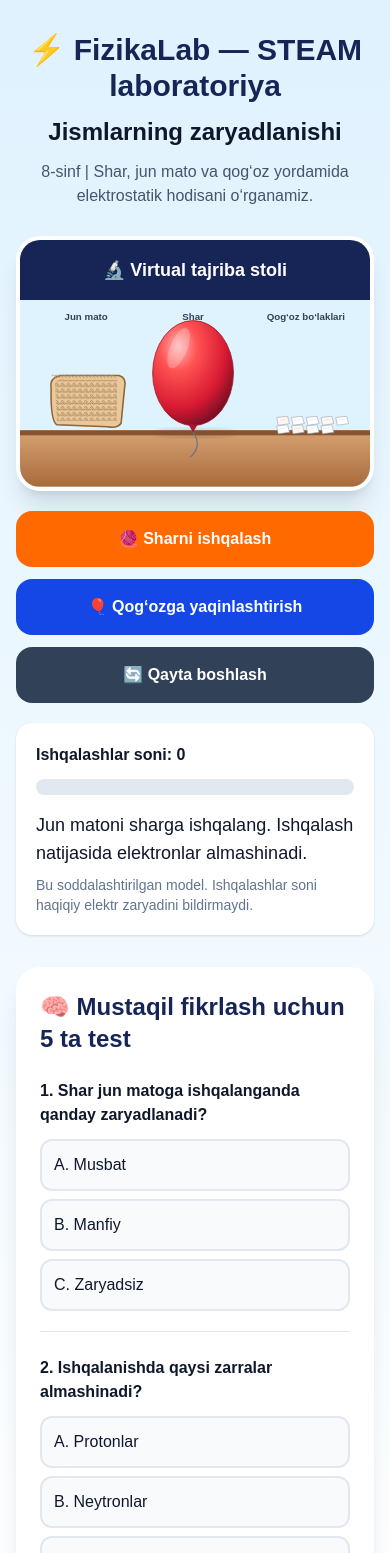
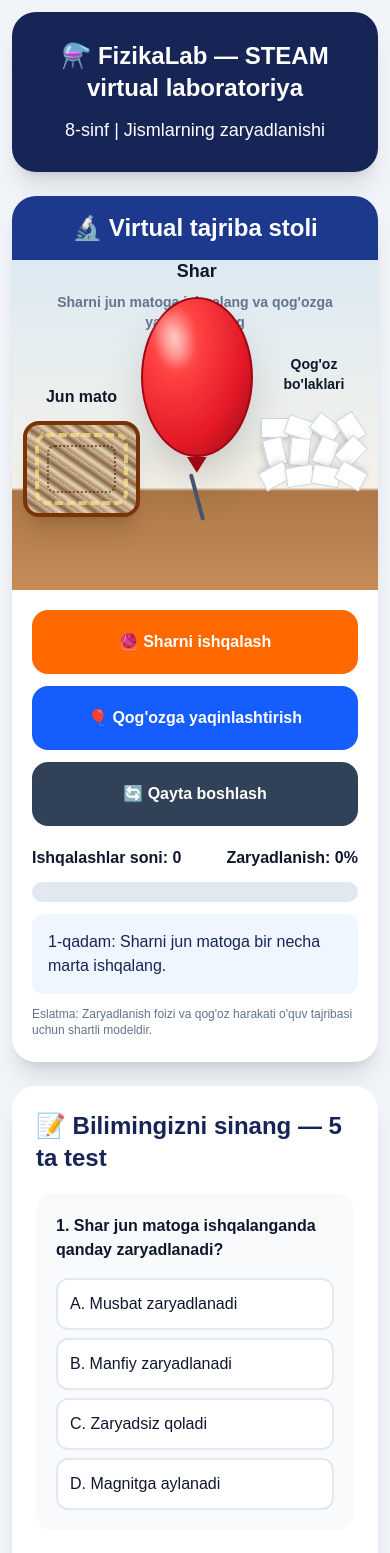
Before and after one commit to samiyevasitora2005-lgtm/fizikalab, a Next.js app: page /sinflar/8-sinf/steam in a window 390 px wide. Shown: the top 1553 px of the page. Built offline with nearby package versions, Linux system fonts and the light colour scheme.

Commit message:
Update page.tsx

```diff
--- a/app/sinflar/8-sinf/steam/page.tsx
+++ b/app/sinflar/8-sinf/steam/page.tsx
@@ -6,336 +6,286 @@ import { useState } from "react";
 const savollar = [
   {
     savol: "Shar jun matoga ishqalanganda qanday zaryadlanadi?",
-    variantlar: ["Musbat", "Manfiy", "Zaryadsiz"],
+    variantlar: [
+      "Musbat zaryadlanadi",
+      "Manfiy zaryadlanadi",
+      "Zaryadsiz qoladi",
+      "Magnitga aylanadi",
+    ],
     javob: 1,
   },
   {
-    savol: "Ishqalanishda qaysi zarralar almashinadi?",
-    variantlar: ["Protonlar", "Neytronlar", "Elektronlar"],
+    savol: "Ishqalanish vaqtida qaysi zarrachalar o'tadi?",
+    variantlar: ["Protonlar", "Neytronlar", "Elektronlar", "Atom yadrolari"],
     javob: 2,
   },
   {
-    savol: "Zaryadlangan shar nima uchun qog‘ozni tortadi?",
+    savol: "Nega zaryadlangan shar qog'oz bo'laklarini tortadi?",
     variantlar: [
-      "Qog‘oz qutblangani uchun",
-      "Qog‘oz magnitlangani uchun",
-      "Qog‘oz og‘irlashgani uchun",
+      "Gravitatsiya kuchi ortadi",
+      "Qog'oz qiziydi",
+      "Qog'ozda zaryadlar qayta taqsimlanadi",
+      "Shar magnitga aylanadi",
     ],
-    javob: 0,
+    javob: 2,
   },
   {
     savol: "Shar ishqalanmasa, odatda nima kuzatiladi?",
     variantlar: [
-      "Kuchli tortilish",
-      "Sezilarli tortilish bo‘lmasligi mumkin",
-      "Qog‘oz yonadi",
+      "Qog'oz kuchli tortiladi",
+      "Sezilarli elektrostatik tortishish bo'lmaydi",
+      "Qog'oz yonadi",
+      "Shar o'z-o'zidan zaryadlanadi",
     ],
     javob: 1,
   },
   {
-    savol: "Nam havoda tajriba nega sustlashadi?",
+    savol: "Nega nam havoda elektrostatik ta'sir kamayishi mumkin?",
     variantlar: [
-      "Zaryad tezroq tarqaladi",
-      "Protonlar yo‘qoladi",
-      "Shar massasi ortadi",
+      "Elektronlar yo'qoladi",
+      "Gravitatsiya kuchayadi",
+      "Namlik zaryadning tezroq tarqalishiga yordam beradi",
+      "Qog'ozning massasi yo'qoladi",
     ],
-    javob: 0,
+    javob: 2,
   },
 ];
 
 export default function SteamPage() {
   const [ishqalash, setIshqalash] = useState(0);
   const [yaqin, setYaqin] = useState(false);
-  const [javoblar, setJavoblar] = useState<number[]>([]);
+  const [javoblar, setJavoblar] = useState<Record<number, number>>({});
   const [tekshirildi, setTekshirildi] = useState(false);
+  const [ism, setIsm] = useState("");
   const [fikr, setFikr] = useState("");
   const [xulosa, setXulosa] = useState("");
-  const [ism, setIsm] = useState("");
 
-  const zaryadlangan = ishqalash >= 5;
-  const ball = savollar.filter(
-    (s, i) => javoblar[i] === s.javob
-  ).length;
+  const zaryad = Math.min(ishqalash * 10, 100);
+  const tortiladi = yaqin && zaryad >= 40;
+
+  const ball = savollar.reduce(
+    (jami, savol, i) => jami + (javoblar[i] === savol.javob ? 1 : 0),
+    0
+  );
 
   function qaytaBoshlash() {
     setIshqalash(0);
     setYaqin(false);
+    setJavoblar({});
+    setTekshirildi(false);
+    setFikr("");
+    setXulosa("");
   }
 
-  function javobTanlash(i: number, j: number) {
-    const yangi = [...javoblar];
-    yangi[i] = j;
-    setJavoblar(yangi);
-    setTekshirildi(false);
-  }
-
-  function hisobotYuklash() {
+  function yuklabOlish() {
     const matn = [
-      "FIZIKALAB — STEAM LABORATORIYA",
-      "8-sinf: Jismlarning zaryadlanishi",
+      "FIZIKALAB - STEAM VIRTUAL LABORATORIYA",
+      "8-sinf. Jismlarning zaryadlanishi",
       "",
-      "O‘quvchi: " + ism,
+      "O'quvchi: " + (ism || "Kiritilmagan"),
+      "Ishqalashlar soni: " + ishqalash,
+      "Zaryadlanish ko'rsatkichi: " + zaryad + "%",
+      "Qog'oz tortilishi: " + (tortiladi ? "Kuzatildi" : "Kuzatilmadi"),
       "Test natijasi: " + ball + "/5",
       "",
-      "O‘quvchining fikri:",
+      "O'QUVCHINING FIKRI:",
       fikr,
       "",
-      "O‘quvchining xulosasi:",
+      "O'QUVCHINING XULOSASI:",
       xulosa,
     ].join("\n");
 
-    const blob = new Blob([matn], {
+    const blob = new Blob(["\uFEFF" + matn], {
       type: "text/plain;charset=utf-8",
     });
+
     const url = URL.createObjectURL(blob);
     const a = document.createElement("a");
     a.href = url;
-    a.download = "FizikaLab-STEAM-hisobot.txt";
+    a.download = "FizikaLab-8-sinf-STEAM-natija.txt";
     a.click();
     URL.revokeObjectURL(url);
   }
 
   return (
-    <main className="min-h-screen bg-gradient-to-b from-sky-100 via-white to-indigo-100 px-4 py-8 text-slate-900">
-      <div className="mx-auto max-w-5xl">
-        <h1 className="text-center text-3xl font-extrabold text-blue-950">
-          ⚡ FizikaLab — STEAM laboratoriya
+    <main className="min-h-screen bg-slate-100 p-3 md:p-8 text-slate-900">
+      <div className="mx-auto max-w-6xl space-y-6">
+
+        <header className="rounded-3xl bg-blue-950 p-7 text-center text-white shadow-xl">
+          <h1 className="text-2xl md:text-4xl font-extrabold">
+            ⚗️ FizikaLab — STEAM virtual laboratoriya
           </h1>
-        <h2 className="mt-3 text-center text-2xl font-bold">
-          Jismlarning zaryadlanishi
-        </h2>
-        <p className="mt-3 text-center text-slate-600">
-          8-sinf | Shar, jun mato va qog‘oz yordamida
-          elektrostatik hodisani o‘rganamiz.
+          <p className="mt-3 text-lg">
+            8-sinf | Jismlarning zaryadlanishi
           </p>
+        </header>
 
-        <section className="mt-7 overflow-hidden rounded-3xl border-4 border-white bg-white shadow-xl">
-          <div className="bg-blue-950 p-4 text-center text-lg font-bold text-white">
+        <section className="overflow-hidden rounded-3xl bg-white shadow-xl">
+          <div className="bg-blue-900 p-4 text-center text-2xl font-bold text-white">
             🔬 Virtual tajriba stoli
           </div>
 
-          <svg
-            viewBox="0 0 900 480"
-            className="w-full"
-            role="img"
-            aria-label="Jun mato, qizil shar va qog‘oz bo‘laklari bilan elektrostatik tajriba"
-          >
-            <defs>
-              <radialGradient id="sharRangi" cx="32%" cy="25%" r="78%">
-                <stop offset="0" stopColor="#ffb5b5" />
-                <stop offset=".3" stopColor="#ff5252" />
-                <stop offset=".75" stopColor="#d71932" />
-                <stop offset="1" stopColor="#7f1024" />
-              </radialGradient>
-              <linearGradient id="stolRangi" x1="0" y1="0" x2="0" y2="1">
-                <stop offset="0" stopColor="#d6a273" />
-                <stop offset="1" stopColor="#a86a3b" />
-              </linearGradient>
-              <pattern
-                id="junTolalari"
-                width="15"
-                height="15"
-                patternUnits="userSpaceOnUse"
-              >
-                <path
-                  d="M0 8 Q4 -1 8 8 T16 8 M0 14 Q4 5 8 14 T16 14"
-                  stroke="#8b5a30"
-                  strokeWidth="1.6"
-                  fill="none"
-                />
-              </pattern>
-              <filter id="soya">
-                <feGaussianBlur stdDeviation="7" />
-              </filter>
-            </defs>
-
-            <rect width="900" height="480" fill="#dff3ff" />
-            <rect x="0" y="335" width="900" height="145" fill="url(#stolRangi)" />
-            <rect x="0" y="335" width="900" height="13" fill="#88542f" />
-
-            <text x="170" y="52" textAnchor="middle" fontSize="25" fontWeight="bold" fill="#334155">
-              Jun mato
-            </text>
-            <text x="445" y="52" textAnchor="middle" fontSize="25" fontWeight="bold" fill="#334155">
-              Shar
-            </text>
-            <text x="735" y="52" textAnchor="middle" fontSize="25" fontWeight="bold" fill="#334155">
-              Qog‘oz bo‘laklari
-            </text>
-
-            <ellipse cx="450" cy="343" rx="105" ry="12" fill="#70452b" opacity=".22" filter="url(#soya)" />
-
-            <g
+          <div
+            className="relative h-[330px] overflow-hidden md:h-[490px]"
             style={{
-                transform: `translateX(${ishqalash % 2 ? 55 : 0}px)`,
-                transition: "transform .3s ease",
+              background:
+                "linear-gradient(180deg,#dceaf3 0%,#f5f2e9 69%,#ad7747 70%,#c58c58 100%)",
             }}
           >
-              <path
-                d="M80 225 Q75 200 105 194 L255 194 Q275 200 269 225 L260 317 Q250 331 225 326 L95 321 Q78 312 80 225Z"
-                fill="#e9c99c"
-                stroke="#936338"
-                strokeWidth="4"
-              />
-              <path
-                d="M90 213 Q100 200 115 205 L250 205 L249 311 L95 311Z"
-                fill="url(#junTolalari)"
-              />
-              {Array.from({ length: 18 }, (_, i) => (
-                <path
+            <div className="absolute left-0 right-0 top-8 text-center text-sm font-semibold text-slate-500">
+              Sharni jun matoga ishqalang va qog'ozga yaqinlashtiring
+            </div>
+
+            <div className="absolute bottom-[22%] left-[3%] w-[32%] text-center">
+              <div className="mb-3 text-base font-bold md:text-2xl">
+                Jun mato
+              </div>
+              <div
+                className="relative mx-auto h-24 w-full max-w-[260px] rounded-2xl border-4 border-amber-900 shadow-xl md:h-36"
+                style={{
+                  background:
+                    "repeating-linear-gradient(35deg,#a88866 0px,#e6d4b7 5px,#876744 10px,#d8bea0 15px)",
+                }}
+              >
+                <div className="absolute inset-2 rounded-xl border-4 border-dashed border-amber-200 opacity-70" />
+                <div className="absolute inset-5 rounded-lg border-2 border-dotted border-amber-950 opacity-60" />
+              </div>
+            </div>
+
+            <div
+              className="absolute bottom-[21%] left-[39%] flex w-[23%] flex-col items-center transition-all duration-700"
+              style={{
+                transform: yaqin ? "translateX(35%)" : "translateX(0)",
+              }}
+            >
+              <div className="mb-3 text-lg font-bold md:text-2xl">
+                Shar
+              </div>
+              <div
+                className="relative h-40 w-28 rounded-[50%] border-2 border-red-800 shadow-2xl md:h-60 md:w-44"
+                style={{
+                  background:
+                    "radial-gradient(ellipse at 30% 25%,#ffb0a9 0%,#ff4444 20%,#e31826 65%,#850b17 100%)",
+                }}
+              >
+                <div className="absolute left-[20%] top-[12%] h-[30%] w-[16%] rotate-[-25deg] rounded-full bg-white/40 blur-sm" />
+                {zaryad > 0 && (
+                  <div className="absolute inset-0 flex flex-wrap items-center justify-around text-xl font-black text-white md:text-3xl">
+                    {Array.from({ length: Math.max(2, Math.ceil(zaryad / 12)) }).map(
+                      (_, i) => <span key={i}>−</span>
+                    )}
+                  </div>
+                )}
+              </div>
+              <div className="h-4 w-5 bg-red-800" style={{
+                clipPath: "polygon(0 0,100% 0,50% 100%)",
+              }} />
+              <div className="h-12 w-1 rotate-[-15deg] rounded-full bg-slate-600" />
+            </div>
+
+            <div className="absolute bottom-[23%] right-[3%] w-[29%] text-center">
+              <div className="mb-6 text-sm font-bold md:text-2xl">
+                Qog'oz bo'laklari
+              </div>
+              <div className="relative h-24">
+                {Array.from({ length: 12 }).map((_, i) => (
+                  <div
                     key={i}
-                  d={`M${93 + i * 9} 201 q-7 -12 -12 -6`}
-                  stroke="#b88955"
-                  strokeWidth="2"
-                  fill="none"
+                    className="absolute h-5 w-7 border border-slate-300 bg-white shadow-md transition-all duration-1000 md:h-7 md:w-10"
+                    style={{
+                      left: `${(i % 4) * 24}%`,
+                      top: `${Math.floor(i / 4) * 25}%`,
+                      transform: tortiladi
+                        ? `translate(${-25 - (i % 3) * 12}px,${-25 - (i % 4) * 12}px) rotate(${i * 17}deg)`
+                        : `rotate(${i * 19}deg)`,
+                    }}
                   />
                 ))}
-            </g>
+              </div>
+            </div>
 
-            <g
-              style={{
-                transform: `translateX(${yaqin && zaryadlangan ? 115 : 0}px)`,
-                transition: "transform 1.1s ease",
-              }}
-            >
-              <ellipse
-                cx="445"
-                cy="188"
-                rx="104"
-                ry="135"
-                fill="url(#sharRangi)"
-                stroke="#991b2b"
-                strokeWidth="2"
-              />
-              <ellipse
-                cx="408"
-                cy="124"
-                rx="22"
-                ry="55"
-                fill="white"
-                opacity=".24"
-                transform="rotate(22 408 124)"
-              />
-              <path d="M433 320 L457 320 L445 340Z" fill="#a8172b" />
-              <path
-                d="M445 340 Q470 375 438 404"
-                stroke="#64748b"
-                strokeWidth="3"
-                fill="none"
-              />
+            {tortiladi && (
+              <div className="absolute bottom-3 left-1/2 -translate-x-1/2 rounded-xl bg-green-100 px-4 py-2 text-center font-bold text-green-800 shadow">
+                ✅ Qog'oz bo'laklari sharga tortildi!
+              </div>
+            )}
+          </div>
 
-              {zaryadlangan &&
-                Array.from({ length: 9 }, (_, i) => (
-                  <text
-                    key={i}
-                    x={378 + (i % 3) * 65}
-                    y={118 + Math.floor(i / 3) * 77}
-                    fontSize="27"
-                    fontWeight="bold"
-                    fill="white"
-                  >
-                    −
-                  </text>
-                ))}
-            </g>
-
-            {Array.from({ length: 9 }, (_, i) => {
-              const x = 660 + (i % 5) * 38;
-              const y = 302 + Math.floor(i / 5) * 22;
-              const tortildi = yaqin && zaryadlangan;
-              return (
-                <g
-                  key={i}
-                  style={{
-                    transform: tortildi
-                      ? `translate(${-85 - (i % 3) * 12}px, ${-65 - (i % 4) * 22}px) rotate(${i * 7 - 20}deg)`
-                      : "none",
-                    transformOrigin: `${x}px ${y}px`,
-                    transition: `transform ${0.8 + i * 0.12}s ease`,
-                  }}
-                >
-                  <path
-                    d={`M${x} ${y} l28 -3 l5 19 l-29 4Z`}
-                    fill={i % 3 === 0 ? "#fff7ed" : "#ffffff"}
-                    stroke="#9ca3af"
-                    strokeWidth="1.5"
-                  />
-                  <path
-                    d={`M${x + 7} ${y + 7} l16 -2`}
-                    stroke="#cbd5e1"
-                    strokeWidth="1"
-                  />
-                </g>
-              );
-            })}
-          </svg>
-        </section>
-
-        <div className="mt-5 grid gap-3 sm:grid-cols-3">
+          <div className="grid gap-3 p-5 md:grid-cols-3">
             <button
               onClick={() => {
-              setIshqalash((n) => Math.min(n + 1, 10));
+                setIshqalash(v => Math.min(v + 1, 10));
                 setYaqin(false);
               }}
-            className="rounded-2xl bg-orange-500 p-4 font-bold text-white hover:bg-orange-600"
+              className="rounded-2xl bg-orange-500 p-5 font-bold text-white hover:bg-orange-600"
             >
               🧶 Sharni ishqalash
             </button>
+
             <button
               onClick={() => setYaqin(true)}
-            className="rounded-2xl bg-blue-700 p-4 font-bold text-white hover:bg-blue-800"
+              className="rounded-2xl bg-blue-600 p-5 font-bold text-white hover:bg-blue-700"
             >
-            🎈 Qog‘ozga yaqinlashtirish
+              🎈 Qog'ozga yaqinlashtirish
             </button>
+
             <button
               onClick={qaytaBoshlash}
-            className="rounded-2xl bg-slate-700 p-4 font-bold text-white hover:bg-slate-800"
+              className="rounded-2xl bg-slate-700 p-5 font-bold text-white hover:bg-slate-800"
             >
               🔄 Qayta boshlash
             </button>
           </div>
 
-        <div className="mt-5 rounded-2xl bg-white p-5 shadow">
-          <p className="font-bold">
-            Ishqalashlar soni: {ishqalash}
-          </p>
-          <div className="mt-3 h-4 overflow-hidden rounded-full bg-slate-200">
+          <div className="space-y-3 px-5 pb-6">
+            <div className="flex justify-between font-bold">
+              <span>Ishqalashlar soni: {ishqalash}</span>
+              <span>Zaryadlanish: {zaryad}%</span>
+            </div>
+            <div className="h-5 overflow-hidden rounded-full bg-slate-200">
               <div
-              className="h-full bg-blue-600 transition-all"
-              style={{ width: `${ishqalash * 10}%` }}
+                className="h-full rounded-full bg-blue-600 transition-all duration-500"
+                style={{ width: `${zaryad}%` }}
               />
             </div>
-          <p className="mt-4 text-lg">
-            {!zaryadlangan
-              ? "Jun matoni sharga ishqalang. Ishqalash natijasida elektronlar almashinadi."
+            <p className="rounded-xl bg-blue-50 p-4 text-blue-950">
+              {ishqalash === 0
+                ? "1-qadam: Sharni jun matoga bir necha marta ishqalang."
                 : !yaqin
-              ? "Shar manfiy zaryadlandi. Endi uni qog‘oz bo‘laklariga yaqinlashtiring."
-              : "Qog‘oz bo‘laklari qutblanish natijasida zaryadlangan sharga tortildi!"}
+                ? "2-qadam: Endi zaryadlangan sharni qog'oz bo'laklariga yaqinlashtiring."
+                : tortiladi
+                ? "Kuzatuv: Zaryadlangan shar neytral qog'oz bo'laklarini elektrostatik induksiya tufayli tortadi."
+                : "Kuzatuv: Zaryadlanish yetarli emas. Sharni yana ishqalab ko'ring."}
             </p>
-          <p className="mt-2 text-sm text-slate-500">
-            Bu soddalashtirilgan model. Ishqalashlar soni haqiqiy elektr zaryadini bildirmaydi.
+            <p className="text-xs text-slate-500">
+              Eslatma: Zaryadlanish foizi va qog'oz harakati o'quv tajribasi uchun shartli modeldir.
             </p>
           </div>
+        </section>
 
-        <section className="mt-8 rounded-3xl bg-white p-6 shadow-xl">
-          <h2 className="text-2xl font-bold text-blue-950">
-            🧠 Mustaqil fikrlash uchun 5 ta test
+        <section className="rounded-3xl bg-white p-6 shadow-xl">
+          <h2 className="mb-5 text-2xl font-extrabold text-blue-950">
+            📝 Bilimingizni sinang — 5 ta test
           </h2>
 
+          <div className="space-y-6">
             {savollar.map((s, i) => (
-            <div key={i} className="mt-6 border-b border-slate-200 pb-5">
-              <p className="mb-3 font-bold">
+              <div key={i} className="rounded-2xl bg-slate-50 p-5">
+                <h3 className="mb-4 font-bold">
                   {i + 1}. {s.savol}
-              </p>
-              <div className="grid gap-2">
+                </h3>
+                <div className="grid gap-2 md:grid-cols-2">
                   {s.variantlar.map((variant, j) => (
                     <button
                       key={j}
-                    onClick={() => javobTanlash(i, j)}
+                      onClick={() => {
+                        setJavoblar(old => ({ ...old, [i]: j }));
+                        setTekshirildi(false);
+                      }}
                       className={`rounded-xl border-2 p-3 text-left transition ${
                         javoblar[i] === j
                           ? "border-blue-600 bg-blue-100"
-                        : "border-slate-200 bg-slate-50 hover:bg-sky-50"
+                          : "border-slate-200 bg-white hover:bg-slate-100"
                       }`}
                     >
                       {String.fromCharCode(65 + j)}. {variant}
@@ -343,94 +293,93 @@ export default function SteamPage() {
                   ))}
                 </div>
                 {tekshirildi && (
-                <p
-                  className={`mt-2 font-semibold ${
+                  <p className={`mt-3 font-bold ${
                     javoblar[i] === s.javob
                       ? "text-green-700"
                       : "text-red-600"
-                  }`}
-                >
+                  }`}>
                     {javoblar[i] === s.javob
-                    ? "✓ To‘g‘ri!"
-                    : `To‘g‘ri javob: ${s.variantlar[s.javob]}`}
+                      ? "✓ To'g'ri javob!"
+                      : `✗ To'g'ri javob: ${s.variantlar[s.javob]}`}
                   </p>
                 )}
               </div>
             ))}
+          </div>
 
           <button
-            disabled={savollar.some((_, i) => javoblar[i] === undefined)}
             onClick={() => setTekshirildi(true)}
-            className="mt-5 w-full rounded-xl bg-green-700 p-4 font-bold text-white disabled:opacity-40"
+            disabled={Object.keys(javoblar).length !== savollar.length}
+            className="mt-6 w-full rounded-2xl bg-green-600 p-4 text-xl font-bold text-white disabled:opacity-40"
           >
-            Natijani tekshirish
+            ✅ Test natijasini tekshirish
           </button>
 
           {tekshirildi && (
-            <div className="mt-5 rounded-2xl bg-green-50 p-5 text-center">
-              <p className="text-3xl font-extrabold text-green-800">
-                {ball} / 5
-              </p>
-              <p>To‘g‘ri javoblar soni</p>
+            <div className="mt-5 rounded-2xl bg-green-50 p-5 text-center text-2xl font-extrabold text-green-800">
+              Natija: {ball} / 5 — {ball * 20}%
             </div>
           )}
         </section>
 
-        <section className="mt-8 rounded-3xl bg-white p-6 shadow-xl">
-          <h2 className="text-2xl font-bold text-blue-950">
-            ✍️ O‘quvchining fikri va xulosasi
+        <section className="space-y-5 rounded-3xl bg-white p-6 shadow-xl">
+          <h2 className="text-2xl font-extrabold text-blue-950">
+            💡 O'quvchining mustaqil fikri va xulosasi
           </h2>
 
-          <label className="mt-5 block font-semibold">
+          <label className="block font-semibold">
             Ism va familiyangiz
-          </label>
             <input
               value={ism}
-            onChange={(e) => setIsm(e.target.value)}
+              onChange={e => setIsm(e.target.value)}
               placeholder="Ism va familiyangizni yozing"
-            className="mt-2 w-full rounded-xl border p-3"
+              className="mt-2 w-full rounded-xl border-2 border-slate-200 p-4"
             />
+          </label>
 
-          <label className="mt-5 block font-semibold">
-            1. Tajribadan qanday fikrga keldingiz?
-          </label>
+          <label className="block font-semibold">
+            1. Sizning fikringiz
+            <p className="mt-1 text-sm font-normal text-slate-600">
+              Nima uchun qog'oz bo'laklari zaryadlangan sharga tortildi?
+              Tajribani kundalik hayotdagi qaysi hodisaga o'xshatasiz?
+            </p>
             <textarea
               value={fikr}
-            onChange={(e) => setFikr(e.target.value)}
-            rows={4}
-            placeholder="O‘z fikringizni yozing..."
-            className="mt-2 w-full rounded-xl border p-3"
+              onChange={e => setFikr(e.target.value)}
+              rows={5}
+              placeholder="O'z fikringizni yozing..."
+              className="mt-2 w-full rounded-xl border-2 border-slate-200 p-4"
             />
+          </label>
 
-          <label className="mt-5 block font-semibold">
-            2. Tajribadan qanday ilmiy xulosa chiqardingiz?
-          </label>
+          <label className="block font-semibold">
+            2. Tajribadan chiqargan xulosangiz
+            <p className="mt-1 text-sm font-normal text-slate-600">
+              Ishqalanish orqali zaryadlanish haqida qanday yangi bilim oldingiz?
+            </p>
             <textarea
               value={xulosa}
-            onChange={(e) => setXulosa(e.target.value)}
-            rows={4}
-            placeholder="Ilmiy xulosangizni yozing..."
-            className="mt-2 w-full rounded-xl border p-3"
+              onChange={e => setXulosa(e.target.value)}
+              rows={5}
+              placeholder="Mustaqil xulosangizni yozing..."
+              className="mt-2 w-full rounded-xl border-2 border-slate-200 p-4"
             />
+          </label>
 
           <button
-            disabled={
-              !ism.trim() ||
-              !fikr.trim() ||
-              !xulosa.trim() ||
-              !tekshirildi
-            }
-            onClick={hisobotYuklash}
-            className="mt-5 w-full rounded-xl bg-indigo-700 p-4 font-bold text-white disabled:opacity-40"
+            onClick={yuklabOlish}
+            disabled={!ism.trim() || !fikr.trim() || !xulosa.trim() || !tekshirildi}
+            className="w-full rounded-2xl bg-violet-700 p-5 text-lg font-bold text-white hover:bg-violet-800 disabled:opacity-40"
           >
-            📥 Natija, fikr va xulosani yuklab olish
+            📥 Natija, fikr va xulosani yuklab olish (TXT)
           </button>
 
-          <p className="mt-3 text-sm text-slate-500">
-            Hisobot o‘quvchining qurilmasiga TXT fayl sifatida
-            yuklanadi. O‘qituvchiga avtomatik yuborilmaydi.
+          <p className="text-center text-sm text-slate-500">
+            Natijani yuklab olish uchun 5 ta testni yakunlang,
+            ism, fikr va xulosani to'ldiring.
           </p>
         </section>
+
       </div>
     </main>
   );
```
Lines whose indentation alone changed are shown as unchanged.
